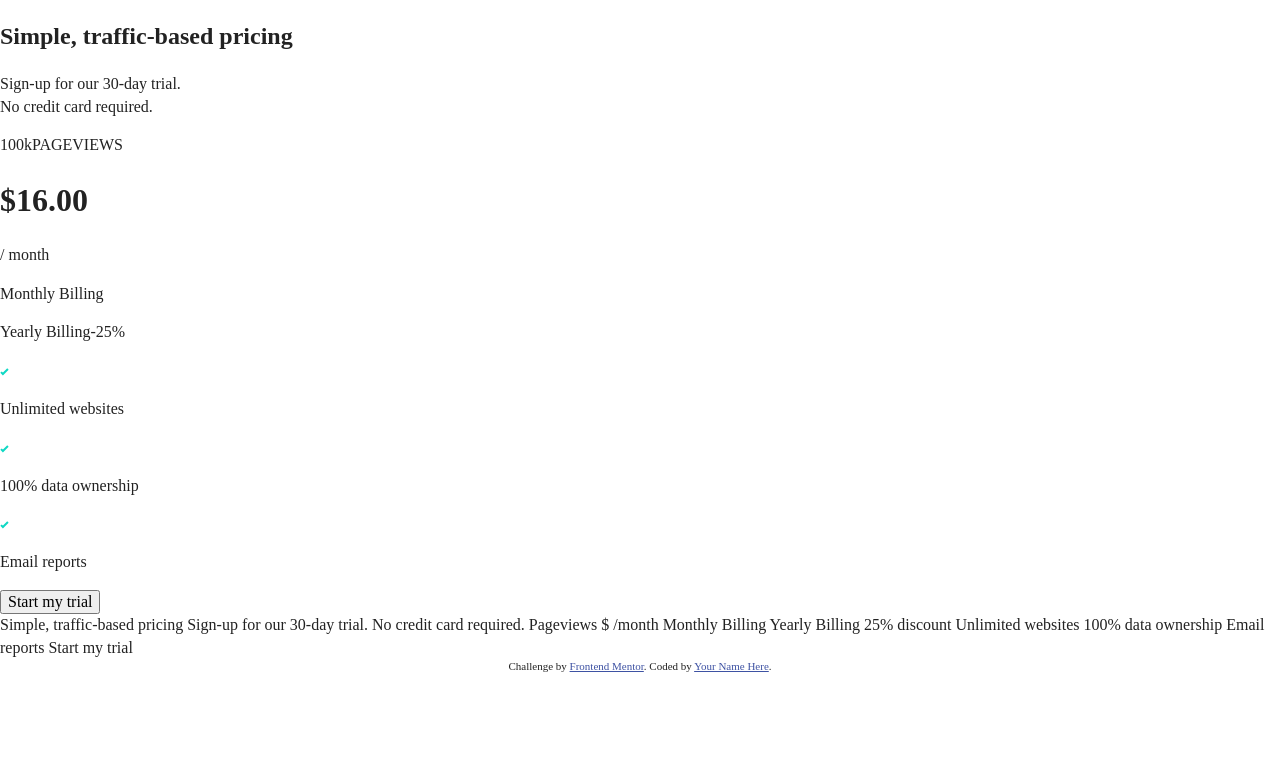
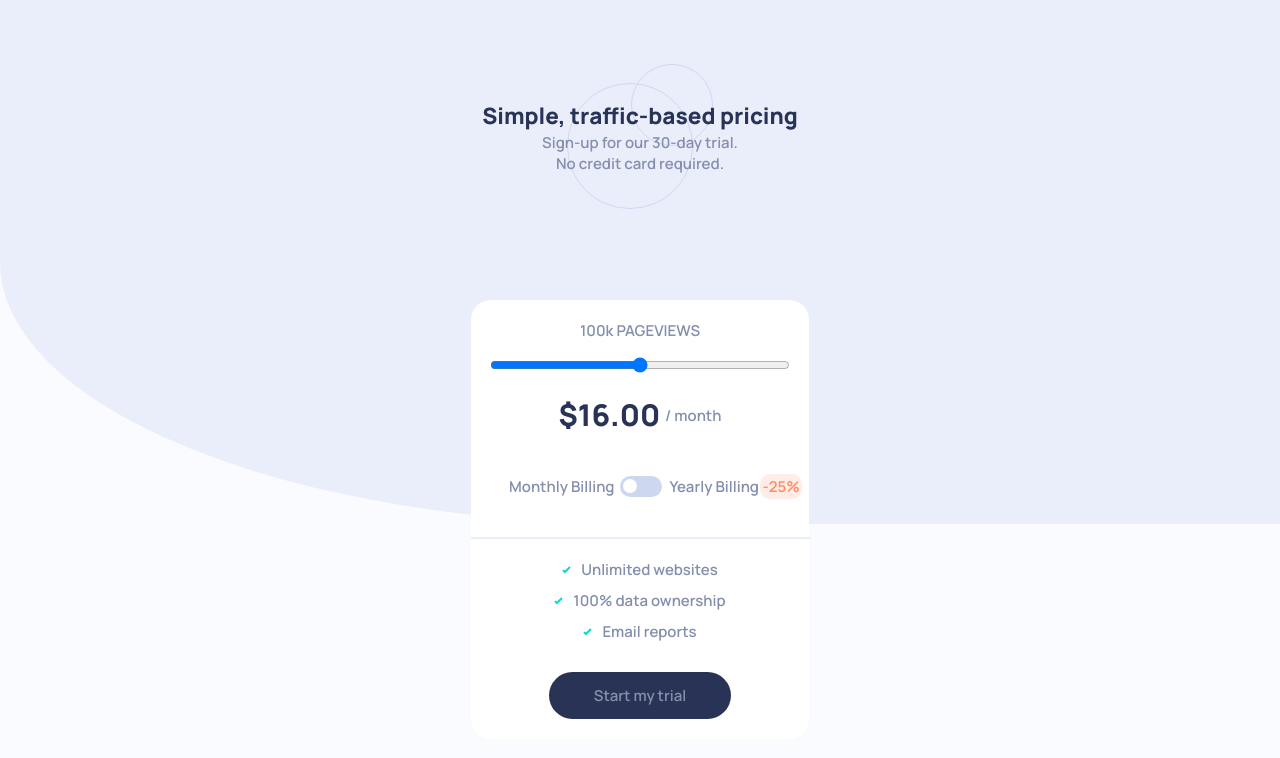
Before and after one commit to tahobbit11/interactive-pricing-component, a plain HTML site: page index.html in a window 1280 px wide. Drawn offline with Linux system fonts and the light colour scheme.

Commit message:
added most of the CSS. Still need to work on scrollbar input

```diff
--- a/css/main.css
+++ b/css/main.css
@@ -83,6 +83,212 @@
   /* ==========================================================================
      Author's custom styles
      ========================================================================== */
+     /* Basic Styles */
+      html {
+        font-size: 15px;
+      }
+
+      body {
+        font-family: 'Manrope', sans-serif;
+        background-color: hsl(230, 100%, 99%);
+        min-height: 100vh;
+        text-align: center;
+        width: 100%;
+      }
+
+      h1,
+      h2,
+      h3,
+      p {
+        margin: 0;
+      }
+
+      .content-container {
+        display: flex;
+        justify-content: center;
+        align-items: center;
+        flex-direction: column;
+      }
+     /* Header styles */
+      header {
+        background-color: hsl(224, 65%, 95%);
+        background-image: url(../images/pattern-circles.svg);
+        background-repeat: no-repeat;
+        background-position: top 17% center;
+        width: 100%;
+        border-radius: 0 0 0 50%;
+        padding: 100px 0 350px 0;
+      }
+
+      .header-content h2{
+        color: hsl(227, 35%, 25%);
+      }
+
+      .header-content p {
+        color: hsl(225, 20%, 60%);
+      }
+
+     /* Main Styles */
+     main {
+      width: 100%;
+      display: flex;
+      justify-content: center;
+     }
+
+     .content-wrapper {
+      background-color: white;
+      width: 337.5px;
+      position: absolute;
+      top: 300px;
+      border-radius: 20px;
+     }
+
+     .interactive-wrapper {
+      display: flex;
+      flex-direction: column;
+      justify-content: center;
+      align-items: center;
+      padding: 20px 10px;
+     }
+
+     .interactive-wrapper p {
+      color: hsl(225, 20%, 60%);
+     }
+
+     .scroll {
+      width: 300px;
+      height: 8px;
+      cursor: grab;
+      padding: 20px 0;
+     }
+
+     input[type="range"] {
+      background-color: hsl(174, 86%, 45%);
+     }
+
+     .cost-container {
+      display: flex;
+      align-items: center;
+      justify-content: center;
+      padding-bottom: 40px;
+     }
+
+     #monthly-cost {
+      padding-right: 5px;
+      color: hsl(227, 35%, 25%);
+     }
+
+     .toggle-container {
+      width: 286px;
+      display: flex;
+      justify-content: space-between;
+      align-items: center;
+      padding-bottom: 20px;
+     }
+
+     .toggle-container p {
+      font-size: 1em;
+     }
+
+     .toggle-container p:nth-last-of-type(1){
+      padding-right: 24px;
+     }
+
+     .toggle-container p:nth-last-of-type(2){
+      padding-left: 12px;
+     }
+
+     input[type="checkbox"].toggle {
+      position: absolute;
+      left: -9000px;
+      top: -9000px;
+      display: flex;
+    }
+
+     input[type="checkbox"].toggle::before {
+      position: absolute;
+      left: 9149px;
+      top: 9176px;
+      content: "";
+      width: 42px;
+      height: 21px;
+      background-color: hsl(223, 50%, 87%);
+      border-radius: 1em;
+      transition: background-color 200ms ease-in-out;
+      cursor: pointer;
+     }
+
+     input[type="checkbox"].toggle::after {
+      display: flex;
+      justify-content: center;
+      align-items: center;
+      position: absolute;
+      content: "";
+      font-size: .5em;
+      height: .9em;
+      left: 9152px;
+      top: 9179px;
+      width: 1.8em;
+      height: 1.8em;
+      background-color: white;
+      border-radius: 1em;
+      transition: background-color 200ms ease-in-out, transform 200ms ease-in-out;
+      cursor: pointer;
+     }
+
+    input[type="checkbox"].toggle:checked::before {
+      background-color: hsl(174, 86%, 45%);
+    }
+
+    input[type="checkbox"].toggle:checked::after {
+      transform: translateX(150%);
+      background-color: white;
+    }
+
+     #discount {
+      position: absolute;
+      background-color: hsl(14, 92%, 95%);
+      color: hsl(15, 100%, 70%);
+      border-radius: 10px;
+      padding: 2px;
+      right: 7px;
+     }
+
+     .divider {
+      width: 100%;
+      border: 1px solid hsl(224, 65%, 95%);
+     }
+
+     .text-content {
+      display: flex;
+      flex-direction: column;
+      padding-top: 20px;
+     }
+
+     .text-content div {
+      display: flex;
+      justify-content: center;
+      align-items: center;
+      padding-bottom: 10px;
+     }
+
+     .text-content div img {
+      padding-right: 10px;
+     }
+
+     .text-content div p {
+      color: hsl(225, 20%, 60%);
+     }
+
+     .trial-button {
+      border: none;
+      background-color: hsl(227, 35%, 25%);
+      color: hsl(225, 20%, 60%);
+      border-radius: 50px;
+      padding: 15px 45px;
+      margin: 20px;
+      cursor: pointer;
+     }
 
   /* ==========================================================================
      Helper classes
--- a/index.html
+++ b/index.html
@@ -36,44 +36,33 @@
     <main>
       <div class="content-wrapper">
         <div class="interactive-wrapper">
-          <p><span id="page-views">100k</span>PAGEVIEWS</p>
-          <div id="scroll-bar"></div>
+          <p><span id="page-views">100k </span>PAGEVIEWS</p>
+          <div id="scroll-bar">
+            <input class="scroll" type="range" min="0" max="4" value="2">
+          </div>
           <div class="cost-container">
-            <h1 id="monthly-cost">$16.00</h1>
+            <h1 id="monthly-cost">$16.00 </h1>
             <p>/ month</p>
           </div>
           <div class="toggle-container">
             <p>Monthly Billing</p>
-            <!--Slide toggle Button-->
-            <p>Yearly Billing<span id="discount">-25%</span></p>
+            <input class="toggle" id="toggle" type="checkbox">
+            <p>Yearly Billing</p>
+            <span id="discount"> -25%</span>
           </div>
         </div>
         <div class="divider"></div>
         <div class="text-container">
-          <div><img src="./images/icon-check.svg" alt="check-mark"><p>Unlimited websites</p></div>
-          <div><img src="./images/icon-check.svg" alt="check-mark"><p>100% data ownership</p></div>
-          <div><img src="./images/icon-check.svg" alt="check-mark"><p>Email reports</p></div>
+          <div class="text-content">
+            <div><img src="./images/icon-check.svg" alt="check-mark"><p>Unlimited websites</p></div>
+            <div><img src="./images/icon-check.svg" alt="check-mark"><p>100% data ownership</p></div>
+            <div><img src="./images/icon-check.svg" alt="check-mark"><p>Email reports</p></div>
+          </div>
           <button class="trial-button">Start my trial</button>
         </div>
       </div>
     </main>
   </div>
-
-  Simple, traffic-based pricing
-  Sign-up for our 30-day trial. No credit card required.
-
-  Pageviews
-  $ /month
-
-  Monthly Billing
-  Yearly Billing 25% discount
-
-  Unlimited websites
-  100% data ownership
-  Email reports
-
-  Start my trial
-
   <!--Here are the different page view ranges and the corresponding monthly price totals:
 
 - 10K pageviews / $8 per month
```
Also changed, not shown: js/index.js (added).
